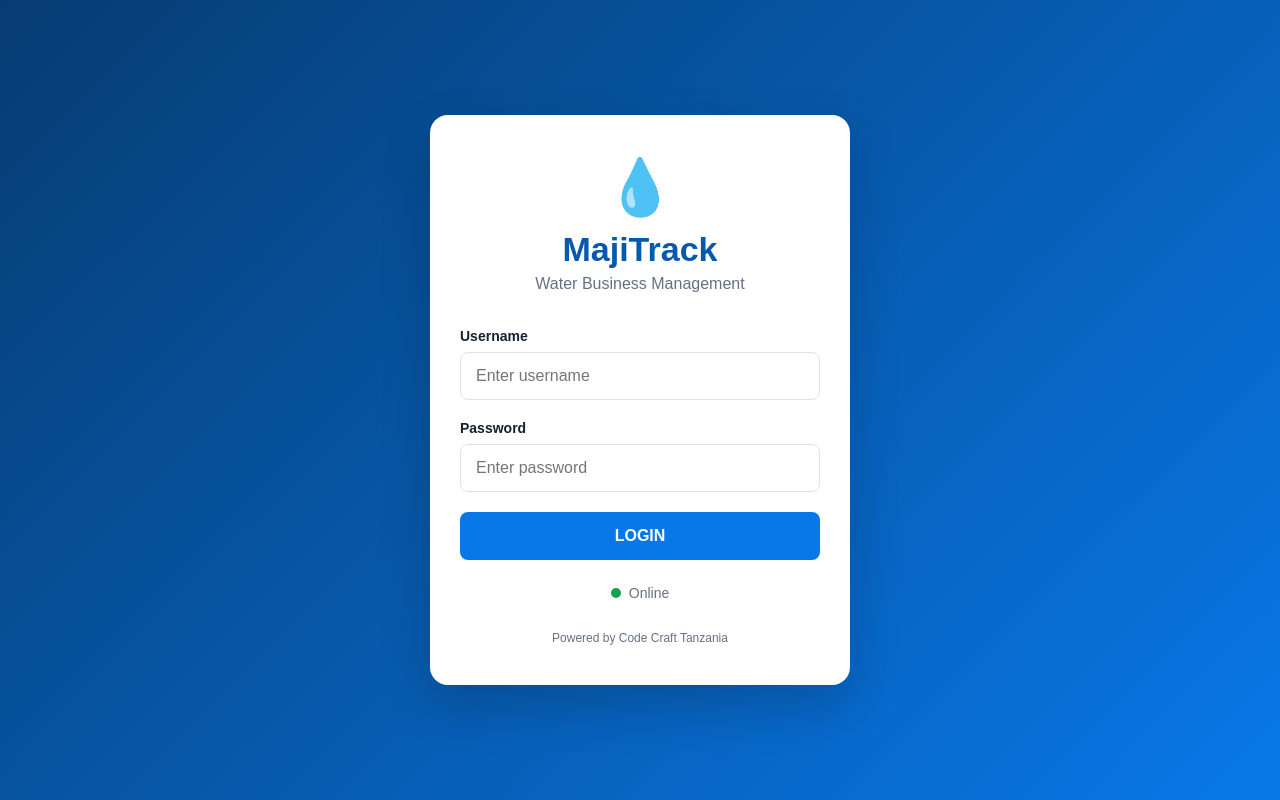
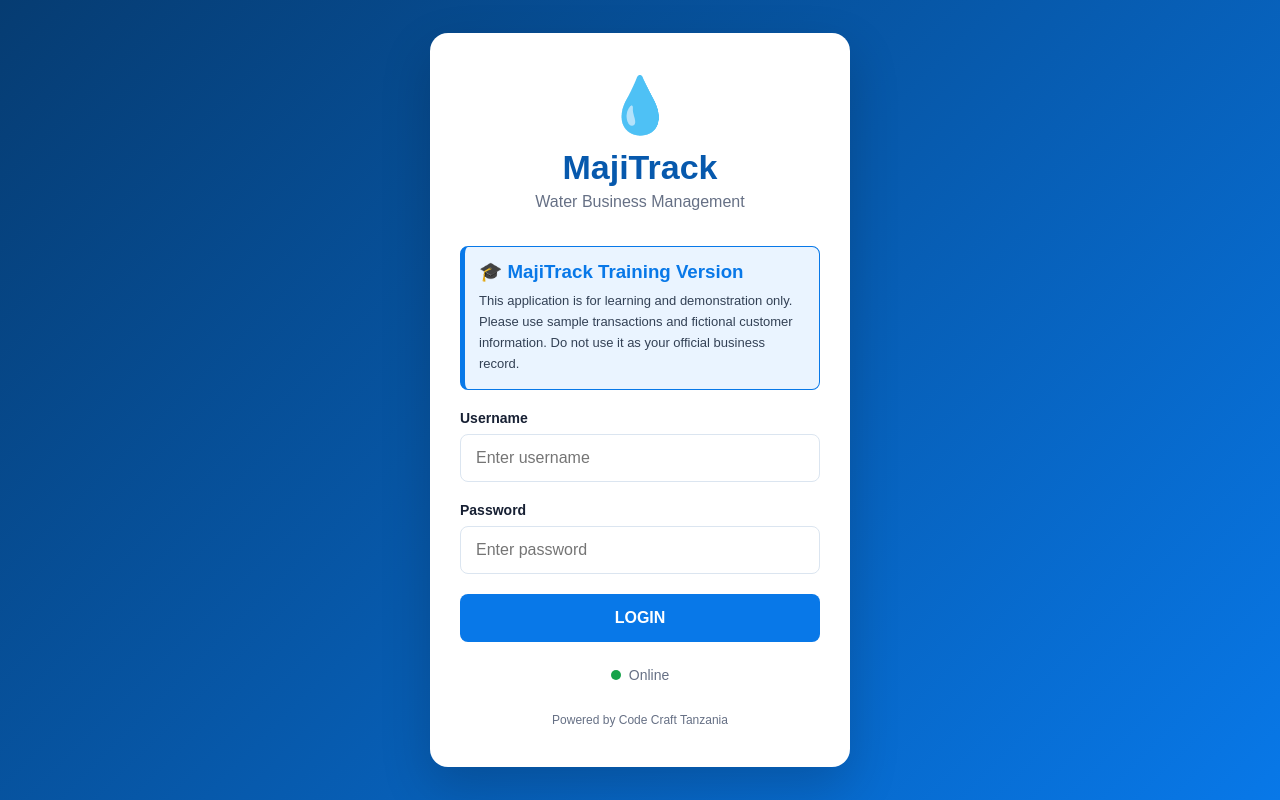
Before and after one commit to niwagila963-lgtm/Majitrack-training, a plain HTML site: page index.html in a window 1280 px wide. Drawn offline with Linux system fonts and the light colour scheme.

Commit message:
Update index.html

```diff
--- a/index.html
+++ b/index.html
@@ -31,6 +31,27 @@
 
                 <p>Water Business Management</p>
             </div>
+
+<!-- MAJITRACK TRAINING NOTICE -->
+<div style="
+    background-color: #eaf4ff;
+    border: 1px solid #0878e8;
+    border-left: 5px solid #0878e8;
+    padding: 14px;
+    border-radius: 8px;
+    margin-bottom: 20px;
+    text-align: left;
+">
+    <h3 style="color: #0878e8; margin: 0 0 8px 0;">
+        🎓 MajiTrack Training Version
+    </h3>
+
+    <p style="color: #334155; font-size: 13px; line-height: 1.6; margin: 0;">
+        This application is for learning and demonstration only.
+        Please use sample transactions and fictional customer information.
+        Do not use it as your official business record.
+    </p>
+</div>
 
             <form id="loginForm">
 
```
